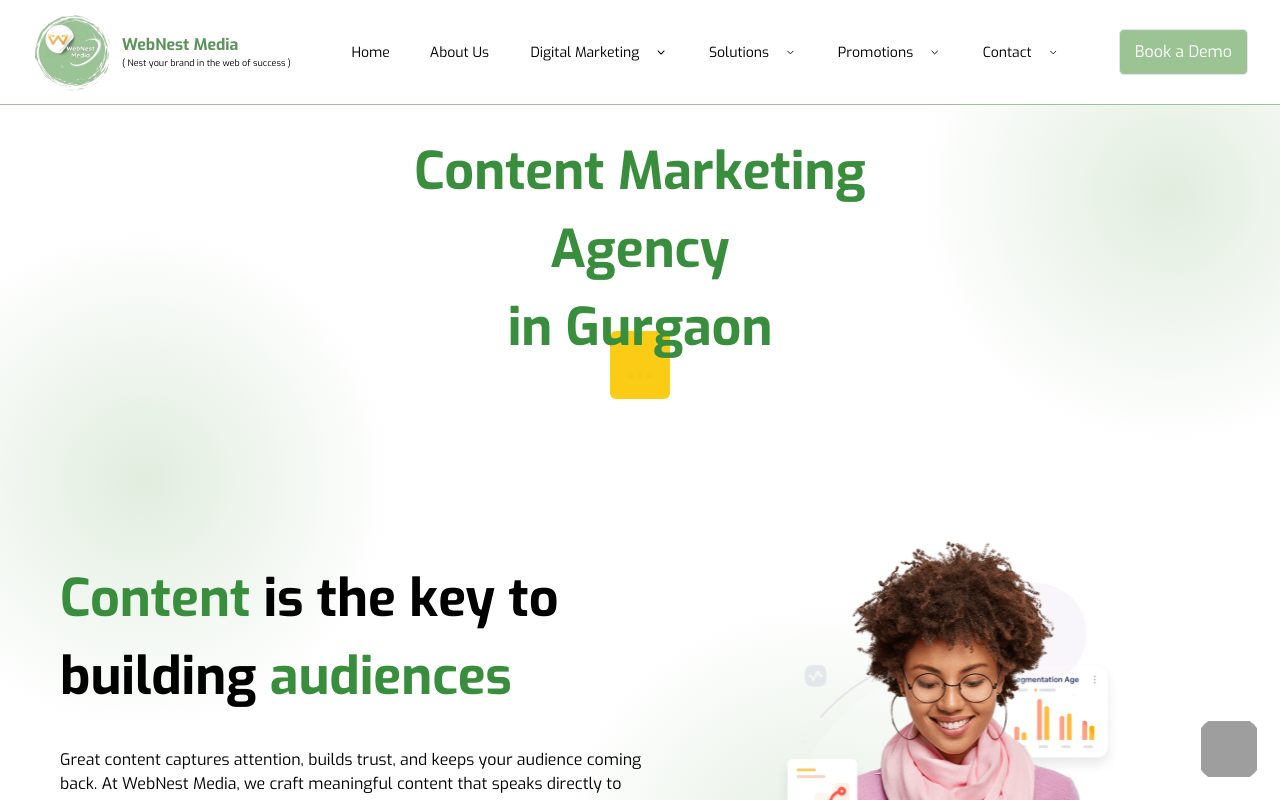
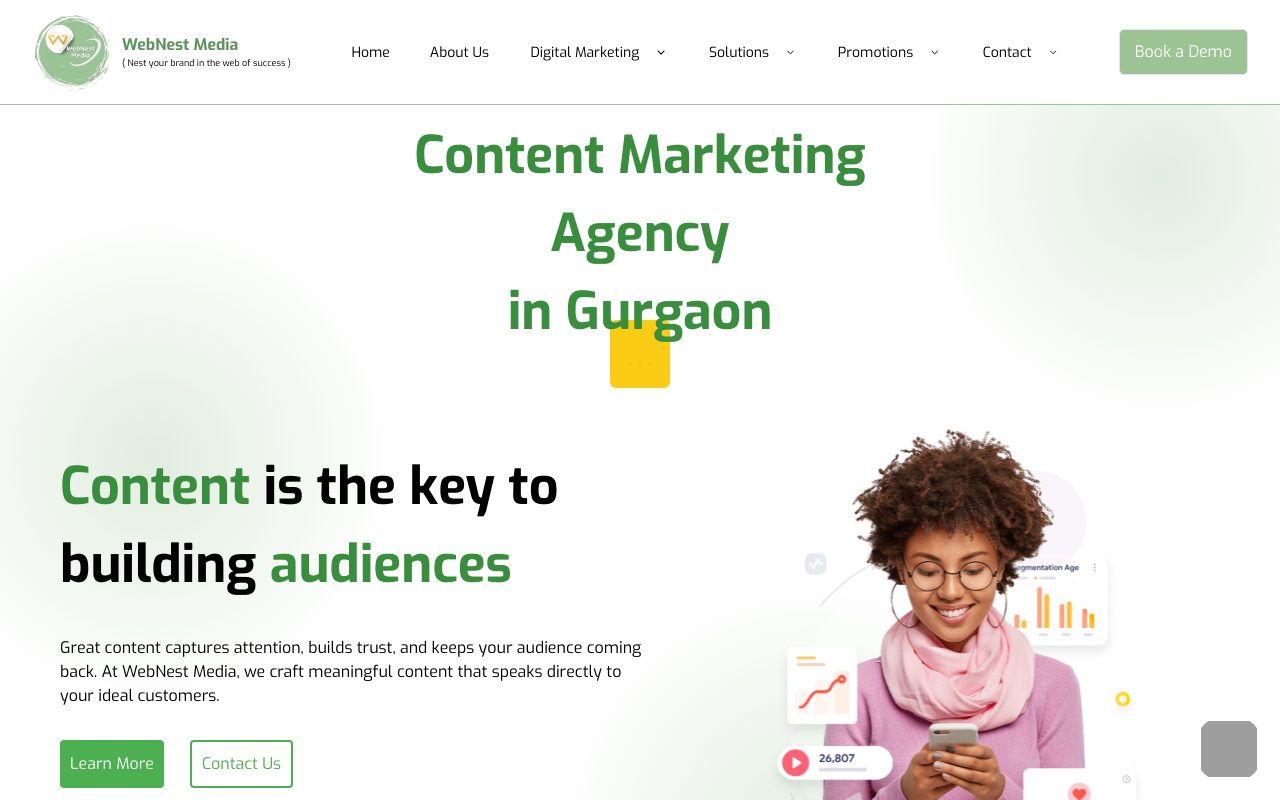
Before and after one commit to abhishek16dev/sandstone, a React (Vite) app: page /content-marketing in a window 1280 px wide. Shown: the top 800 px of the page. Built offline with nearby package versions, Linux system fonts and the light colour scheme; grey boxes are pictures that could not be loaded.

Commit message:
code added

```diff
--- a/src/pages/contentMarketing/cm.css
+++ b/src/pages/contentMarketing/cm.css
@@ -1,7 +1,6 @@
 .container1 {
   position: relative;
   width: 100%;
-  height: 300px;
   display: flex;
   justify-content: center;
   align-items: center;
@@ -18,6 +17,7 @@
     position: absolute;
     top: 50%;
     left: 50%;
+    margin-top: 40px;
 }
 .typing-text {
   display: inline-block;
@@ -112,9 +112,9 @@
 /* ----------------------------- */
 @media (min-width: 640px) {
   /* sm: ≥640px */
-  .container1 {
+  /* .container1 {
     height: 400px;
-  }
+  } */
   .container1 h1 {
     font-size: 36px;
   }
@@ -130,9 +130,9 @@
 }
 @media (min-width: 769px) {
   /* md: ≥768px */
-  .container1 {
+  /* .container1 {
     height: 450px;
-  }
+  } */
   .container1 h1 {
     font-size: 40px;
   }
@@ -174,9 +174,9 @@
 }
 @media (min-width: 1024px) {
   /* lg: ≥1024px */
-  .container1 {
+  /* .container1 {
     height: 500px;
-  }
+  } */
   .container1 h1 {
     font-size: 48px;
   }
--- a/src/pages/contentMarketing/cm.jsx
+++ b/src/pages/contentMarketing/cm.jsx
@@ -129,7 +129,7 @@ const ContentMarketing = () => {
     <>
       <div className="container1">
         <h1 id="c1h1" className='relative text-center'>Content Marketing Agency <br />in Gurgaon </h1>
-        <h2 className="text-[40px] font-bold text-black bg-yellow-400 px-4 py-1 inline-block rounded-md typing mt-[230px]">
+        <h2 className="text-[40px] font-bold text-black bg-yellow-400 px-4 py-1 inline-block rounded-md typing mt-[320px]">
           {text}
         </h2>
       </div>
@@ -227,7 +227,7 @@ const ContentMarketing = () => {
           ))}
         </div>
       </div>
-      <div className="container6 ml-40">
+      <div className="container6 ">
         <p className="text-[#409338] font-bold text-[40px] leading-[40px]  text-center stroke-custom fill-custom mt-20">
           Get a free consultation!
         </p>
--- a/src/pages/smm/smm.jsx
+++ b/src/pages/smm/smm.jsx
@@ -105,7 +105,7 @@ const Smm = () => {
 </Helmet>
 
     <div className='mt-[200px] w-[100%]   mb-[120px] pr-[40px] pl-[40px]'>
-      <h1 className='className="text-2xl md:text-3xl font-bold text-[#5c945c] mt-10 ml-100"' id='head1'>Social Media Marketing Agency in Gurgaon</h1>
+      <h1 className='className="text-2xl md:text-3xl font-bold text-[#5c945c] mt-10 "' id='head1'>Social Media Marketing Agency in Gurgaon</h1>
       <p className=" mt-[133px] paraheading text-[#409338] font-bold text-[40px] leading-[60px]  text-center stroke-custom fill-custom">Boost Your Digital Impact with  <br /> Smart Social Media Planning  </p>
 
       <p className='text-[15px] mt-[100px] text-center text-[black] mt-[30px] mb-[10px] w-[50%] mx-auto
```
